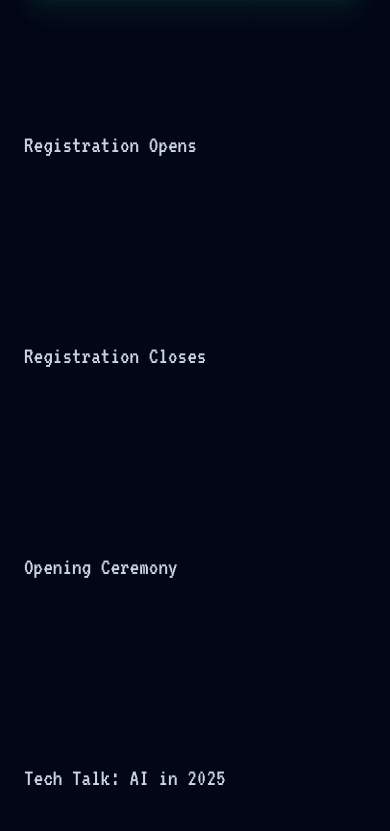
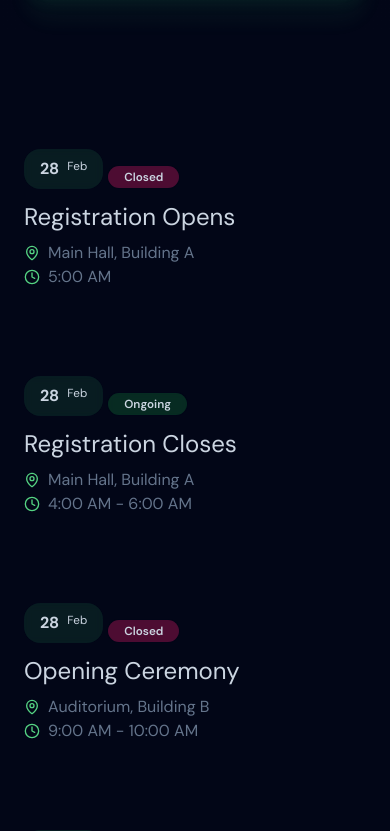
Before and after one commit to SayanDasDev/perceptron2025, a Next.js app: page / in a window 390 px wide. Shown: the part 9180-10011 px from the top of the page. Built offline with nearby package versions, Linux system fonts and the light colour scheme; a web font is replaced by a local one.

Commit message:
schedule card mobile view done

```diff
--- /dev/null
+++ b/components/schedule-card-mobile.tsx
@@ -0,0 +1,65 @@
+import { ScheduleItem } from "@/types/schedule";
+import React from "react";
+import { Badge } from "./ui/badge";
+import { Clock, MapPin } from "lucide-react";
+import useFonts from "@/hooks/useFonts";
+
+interface ScheduleCardProps {
+  data: ScheduleItem;
+}
+
+const ScheduleCardMobile: React.FC<ScheduleCardProps> = ({
+  data: { title, description, start, end, status, venue },
+}) => {
+
+  const { mono, font } = useFonts();
+
+  return (
+    <div className={`${font.className} sm:hidden flex flex-col gap-4 items-start my-4`}>
+      <div className="flex gap-1 items-end">
+        <div className="h-fit w-fit flex py-3 px-4 gap-2 text-center bg-green-400 rounded-2xl bg-clip-padding backdrop-filter backdrop-blur-sm bg-opacity-10 border-green-400">
+          <p className="font-size-sm font-bold">
+            {start.toLocaleDateString("en-US", {
+              day: "numeric",
+            })}
+          </p>
+          <p className="font-size-xs">
+            {start.toLocaleDateString("en-US", {
+              month: "short",
+            })}
+          </p>
+        </div>
+        <Badge variant={status} className="w-fit py-1 h-6">
+          {status}
+        </Badge>
+      </div>
+      <p className="sm:hidden">{title}</p>
+      <div className="flex flex-col gap-2 font-size-sm text-slate-500">
+        <div className="flex gap-2 items-center">
+          <MapPin size={16} className="text-primary" />
+          <p>{venue}</p>
+        </div>
+        <div className="flex gap-2 items-center">
+          <Clock size={16} className="text-primary" />
+          <p>
+            {start.toLocaleTimeString("en-US", {
+              hour: "numeric",
+              minute: "numeric",
+              hour12: true,
+            })}{" "}
+            {end &&
+              end
+                .toLocaleTimeString("en-US", {
+                  hour: "numeric",
+                  minute: "numeric",
+                  hour12: true,
+                })
+                .replace(/^/, "- ")}
+          </p>
+        </div>
+      </div>
+    </div>
+  );
+};
+
+export default ScheduleCardMobile;
--- a/components/schedule.tsx
+++ b/components/schedule.tsx
@@ -5,15 +5,14 @@ import { useGSAP } from "@gsap/react";
 import { ScheduleData } from "@/config/schedule";
 import ScheduleCard from "./schedule-card";
 import useFonts from "@/hooks/useFonts";
+import ScheduleCardMobile from "./schedule-card-mobile";
 
 gsap.registerPlugin(ScrollTrigger);
 
 const Schedule = () => {
   useGSAP(() => {
-    // Initial setup for schedule-content elements
-    gsap.set(".schedule-content:not(:first-child)", { opacity: 0, y: 50 });
+    gsap.set(".right-content:not(:first-child)", { opacity: 0, y: 50 });
 
-    // Create ScrollTriggers for each schedule title
     ScheduleData.forEach((_, i) => {
       ScrollTrigger.create({
         trigger: `.schedule-title:nth-child(${i + 1})`,
@@ -27,7 +26,6 @@ const Schedule = () => {
       });
     });
 
-    // Pin and scroll the right side content
     ScrollTrigger.create({
       trigger: ".schedule",
       start: "top top",
@@ -39,23 +37,20 @@ const Schedule = () => {
   });
 
   const handleTitleOpacity = (activeIndex: number) => {
-    // Set opacity and scale of all titles to 0.5
-    gsap.to(".left div", {
+    gsap.to(".left .left-content", {
       opacity: 0.5,
       scaleX: 0.9,
       duration: 0.5,
     });
 
-    // Set opacity and scale of the active title to 1
-    gsap.to(`.left div:nth-child(${activeIndex + 1})`, {
+    gsap.to(`.left .left-content:nth-child(${activeIndex + 1})`, {
       opacity: 1,
       scaleX: 1,
       x: "10%",
       duration: 0.5,
     });
 
-    // Animate the corresponding schedule content
-    gsap.to(`.schedule-content:nth-child(${activeIndex + 1})`, {
+    gsap.to(`.right-content:nth-child(${activeIndex + 1})`, {
       opacity: 1,
       y: 0,
       stagger: 0.5,
@@ -64,8 +59,7 @@ const Schedule = () => {
   };
 
   const resetTitleOpacity = (index: number) => {
-    // Reset the schedule content when it leaves the viewport
-    gsap.to(`.schedule-content:nth-child(${index + 1})`, {
+    gsap.to(`.right-content:nth-child(${index + 1})`, {
       opacity: 0,
       y: 50,
       ease: "power2.inOut",
@@ -81,8 +75,9 @@ const Schedule = () => {
     >
       <div className="left max-sm:w-full w-1/2 pt-[25%] pb-[15%] px-6 font-size-md">
         {ScheduleData.map((data, index) => (
-          <div key={index} className={`${mono.className} h-[25dvh] schedule-title text-left`}>
-            {data.title}
+          <div key={index} className={`${mono.className} left-content h-[25dvh] schedule-title text-left`}>
+            <p className="max-sm:hidden">{data.title}</p>
+            <ScheduleCardMobile data={data} />
           </div>
         ))}
       </div>
@@ -90,9 +85,9 @@ const Schedule = () => {
         {ScheduleData.map((data, i) => (
           <div
             key={i}
-            className="schedule-content absolute w-[40dvw] h-[75dvh] bg-gradient-to-bl from-gray-900 to-gray-950 border-8 border-primary rounded-[2rem] p-8 overflow-clip event-card-shadow"
+            className="right-content absolute w-[40dvw] h-[75dvh] bg-gradient-to-bl from-gray-900 to-gray-950 border-8 border-primary rounded-[2rem] p-8 overflow-clip event-card-shadow"
           >
-            <ScheduleCard data={ScheduleData[i]} />
+            <ScheduleCard data={data} />
           </div>
         ))}
       </div>
```
